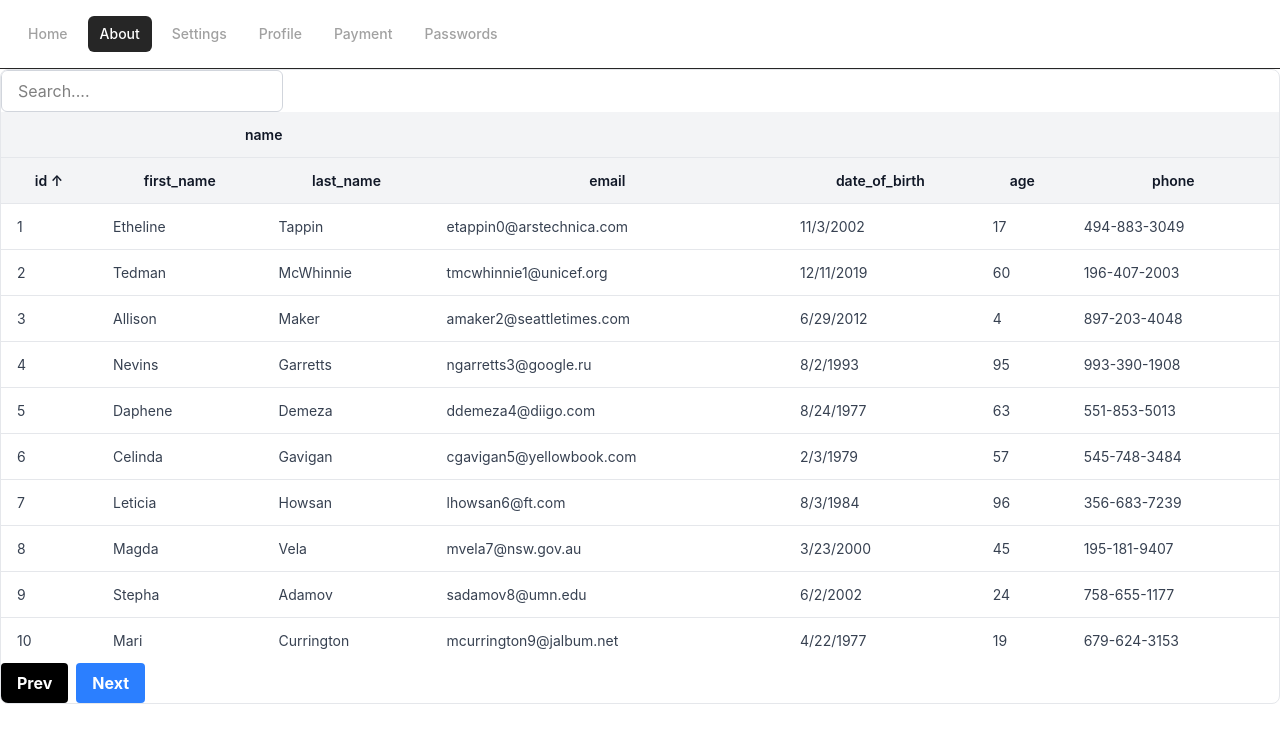
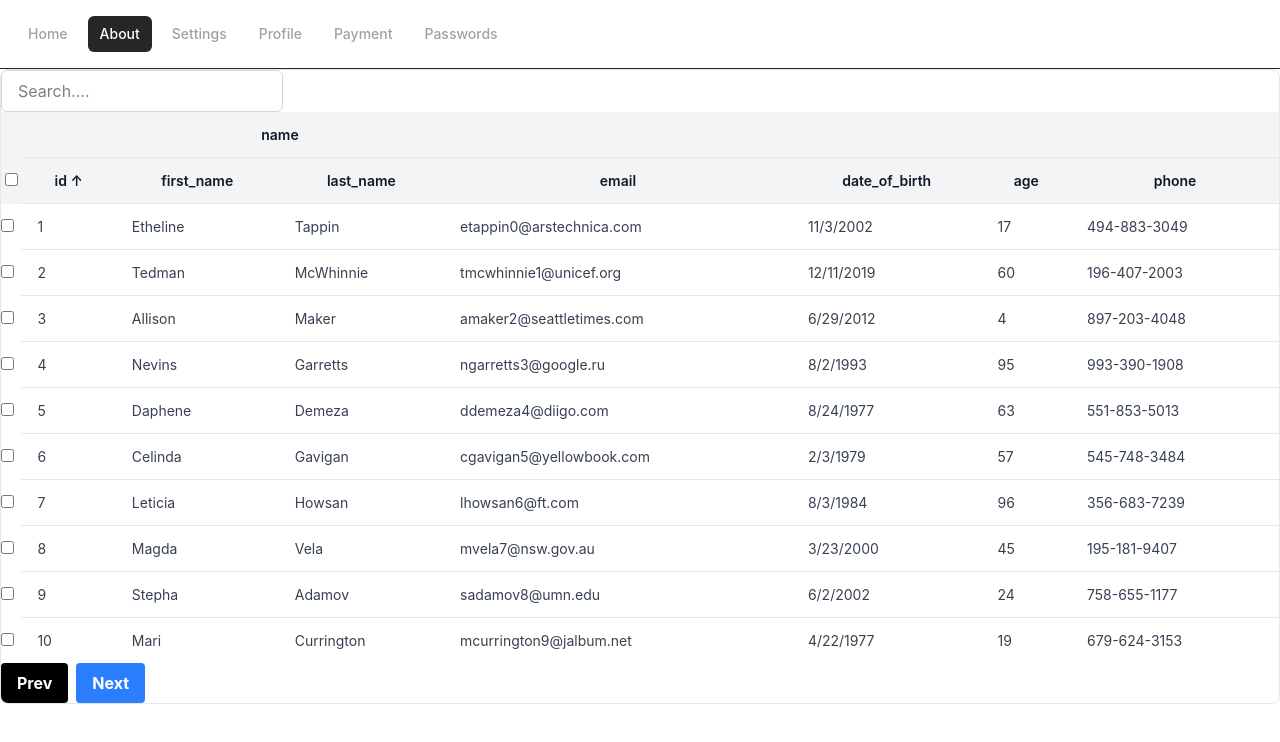
Before and after one commit to yousefdawood7/tanstack-router-demo, a React (Vite) app: page /about in a window 1280 px wide. Shown: the top 742 px of the page. Built offline with nearby package versions, Linux system fonts and the light colour scheme.

Commit message:
feat: add row selection feature and implement checkbox for selecting all rows in About route

```diff
--- a/src/routes/about.tsx
+++ b/src/routes/about.tsx
@@ -6,6 +6,7 @@ import {
   createSortedRowModel,
   filterFn_includesString,
   rowPaginationFeature,
+  rowSelectionFeature,
   rowSortingFeature,
   sortFn_alphanumeric,
   sortFn_datetime,
@@ -24,8 +25,9 @@ export const Route = createFileRoute("/about")({
 export const features = tableFeatures({
   rowSortingFeature,
   columnFilteringFeature,
+  rowPaginationFeature,
+  rowSelectionFeature,
   // globalFilteringFeature,
-  rowPaginationFeature,
 
   filteredRowModel: createFilteredRowModel(),
   paginatedRowModel: createPaginatedRowModel(),
@@ -49,6 +51,9 @@ function RouteComponent() {
     enableSortingRemoval: false,
     sortDescFirst: true,
     enableMultiSort: true,
+    enableRowRangeSelection: true,
+
+    getRowId: (row) => "" + row.id,
     initialState: {
       sorting: [{ id: "id", desc: false }],
       pagination: { pageIndex: 0, pageSize: 10 },
@@ -72,6 +77,18 @@ function RouteComponent() {
         <thead>
           {table.getHeaderGroups().map((headers) => (
             <tr key={headers.id} className={styles.headerRow + " text-center"}>
+              {headers.depth === 1 ? (
+                <th>
+                  <input
+                    type="checkbox"
+                    checked={table.getIsAllRowsSelected()}
+                    onChange={table.getToggleAllRowsSelectedHandler()}
+                  />
+                </th>
+              ) : (
+                <th></th>
+              )}
+
               {headers.headers.map((header) => (
                 <th
                   key={header.id}
@@ -94,6 +111,16 @@ function RouteComponent() {
         <tbody>
           {table.getRowModel().rows.map((row) => (
             <tr key={row.id} className={styles.bodyRow}>
+              <td>
+                <input
+                  type="checkbox"
+                  checked={row.getIsSelected()}
+                  onChange={row.getToggleSelectedHandler({
+                    selectChildren: false,
+                  })}
+                />
+              </td>
+
               {row.getAllCells().map((cell) => (
                 <td key={cell.id} className={styles.bodyCell}>
                   <table.FlexRender cell={cell} />
```
